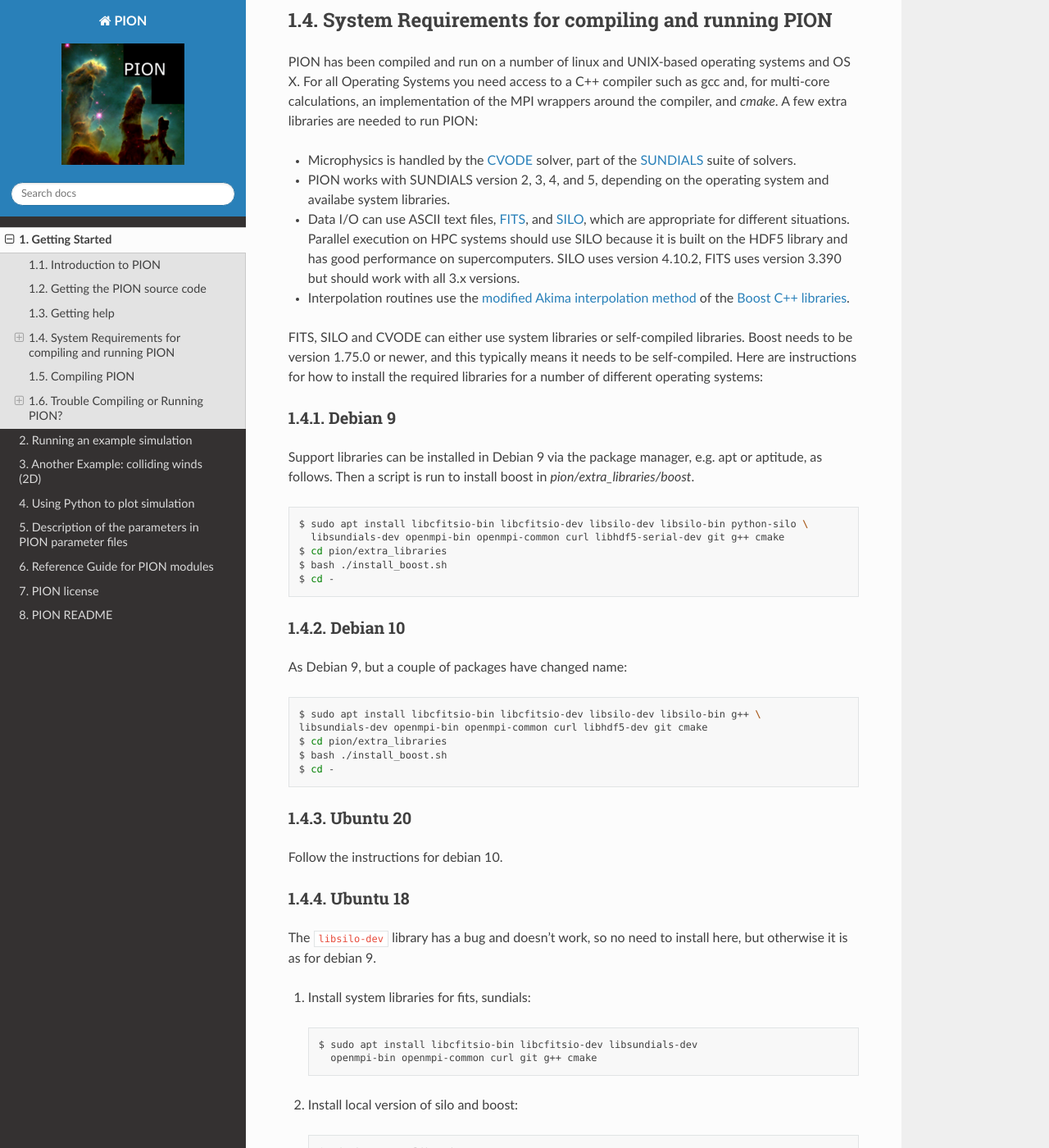
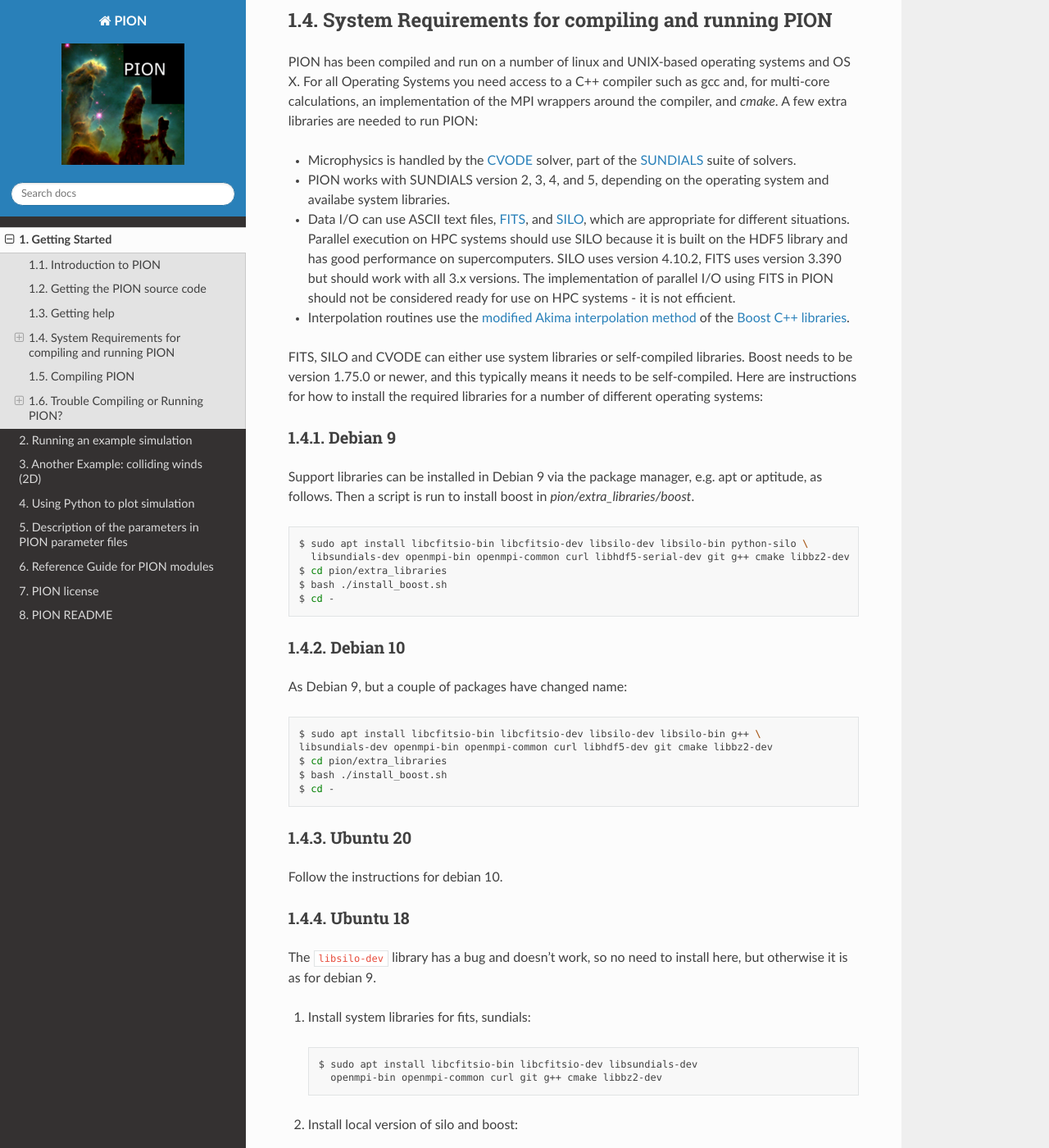
Before and after one commit to jmackey-astro/pion-docs, a Sphinx documentation site: the page built from docs/source/getting_started.rst, in a window 1280 px wide and 1400 px high, scrolled down 1420 px. Shown: the whole window at 82% size. Built offline with Sphinx 7.4.7 and the Read the Docs theme 2.0.0, drawn with Linux system fonts in a browser that asks for light colours.

Commit message:
added libbz2-dev requirement (from fits)

```diff
--- a/docs/source/getting_started.rst
+++ b/docs/source/getting_started.rst
@@ -65,7 +65,7 @@ A few extra libraries are needed to run PION:
 
 + Microphysics is handled by the `CVODE <https://computing.llnl.gov/projects/sundials/cvode>`_ solver, part of the `SUNDIALS <https://computing.llnl.gov/projects/sundials>`_ suite of solvers.
 + PION works with SUNDIALS version 2, 3, 4, and 5, depending on the operating system and availabe system libraries.
-+ Data I/O can use ASCII text files, `FITS <https://heasarc.gsfc.nasa.gov/fitsio/fitsio.html>`_, and `SILO <https://wci.llnl.gov/simulation/computer-codes/silo>`_, which are appropriate for different situations. Parallel execution on HPC systems should use SILO because it is built on the HDF5 library and has good performance on supercomputers. SILO uses version 4.10.2, FITS uses version 3.390 but should work with all 3.x versions.
++ Data I/O can use ASCII text files, `FITS <https://heasarc.gsfc.nasa.gov/fitsio/fitsio.html>`_, and `SILO <https://wci.llnl.gov/simulation/computer-codes/silo>`_, which are appropriate for different situations. Parallel execution on HPC systems should use SILO because it is built on the HDF5 library and has good performance on supercomputers. SILO uses version 4.10.2, FITS uses version 3.390 but should work with all 3.x versions.  The implementation of parallel I/O using FITS in PION should not be considered ready for use on HPC systems - it is not efficient.
 + Interpolation routines use the `modified Akima interpolation method <https://www.boost.org/doc/libs/master/libs/math/doc/html/math_toolkit/makima.html>`_ of the `Boost C++ libraries <https://www.boost.org/>`_.
 
 FITS, SILO and CVODE can either use system libraries or self-compiled libraries.
@@ -82,7 +82,7 @@ Then a script is run to install boost in `pion/extra_libraries/boost`.
 .. code-block:: bash
 
   $ sudo apt install libcfitsio-bin libcfitsio-dev libsilo-dev libsilo-bin python-silo \
-    libsundials-dev openmpi-bin openmpi-common curl libhdf5-serial-dev git g++ cmake
+    libsundials-dev openmpi-bin openmpi-common curl libhdf5-serial-dev git g++ cmake libbz2-dev
   $ cd pion/extra_libraries
   $ bash ./install_boost.sh
   $ cd -
@@ -96,7 +96,7 @@ As Debian 9, but a couple of packages have changed name:
 .. code-block:: bash
 
   $ sudo apt install libcfitsio-bin libcfitsio-dev libsilo-dev libsilo-bin g++ \
-  libsundials-dev openmpi-bin openmpi-common curl libhdf5-dev git cmake
+  libsundials-dev openmpi-bin openmpi-common curl libhdf5-dev git cmake libbz2-dev
   $ cd pion/extra_libraries
   $ bash ./install_boost.sh
   $ cd -
@@ -118,7 +118,7 @@ The ``libsilo-dev`` library has a bug and doesn't work, so no need to install he
   .. code-block:: bash
 
     $ sudo apt install libcfitsio-bin libcfitsio-dev libsundials-dev
-      openmpi-bin openmpi-common curl git g++ cmake
+      openmpi-bin openmpi-common curl git g++ cmake libbz2-dev
 
 
 2. Install local version of silo and boost:
```
Also changed, not shown: 1 other file.
